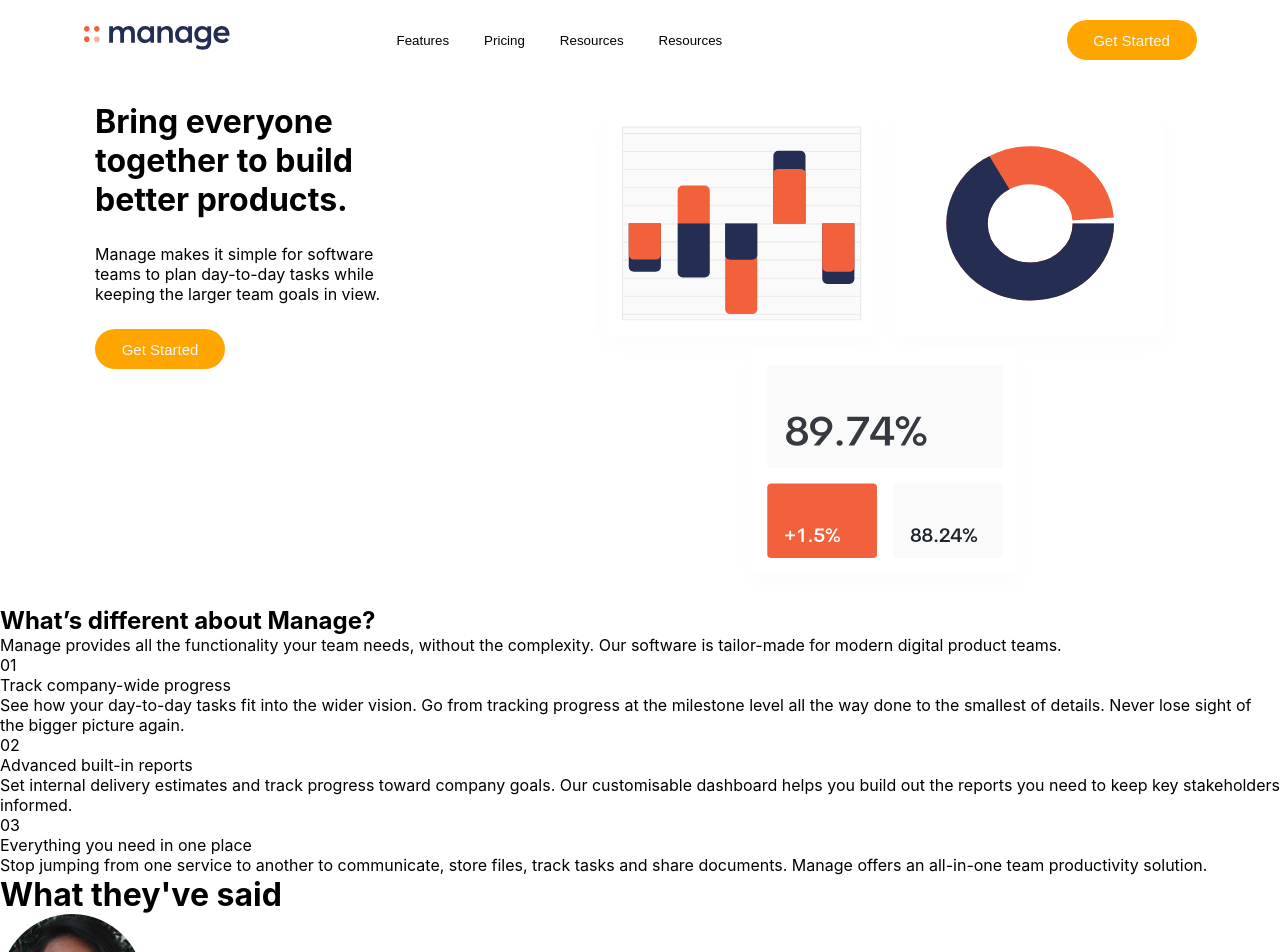
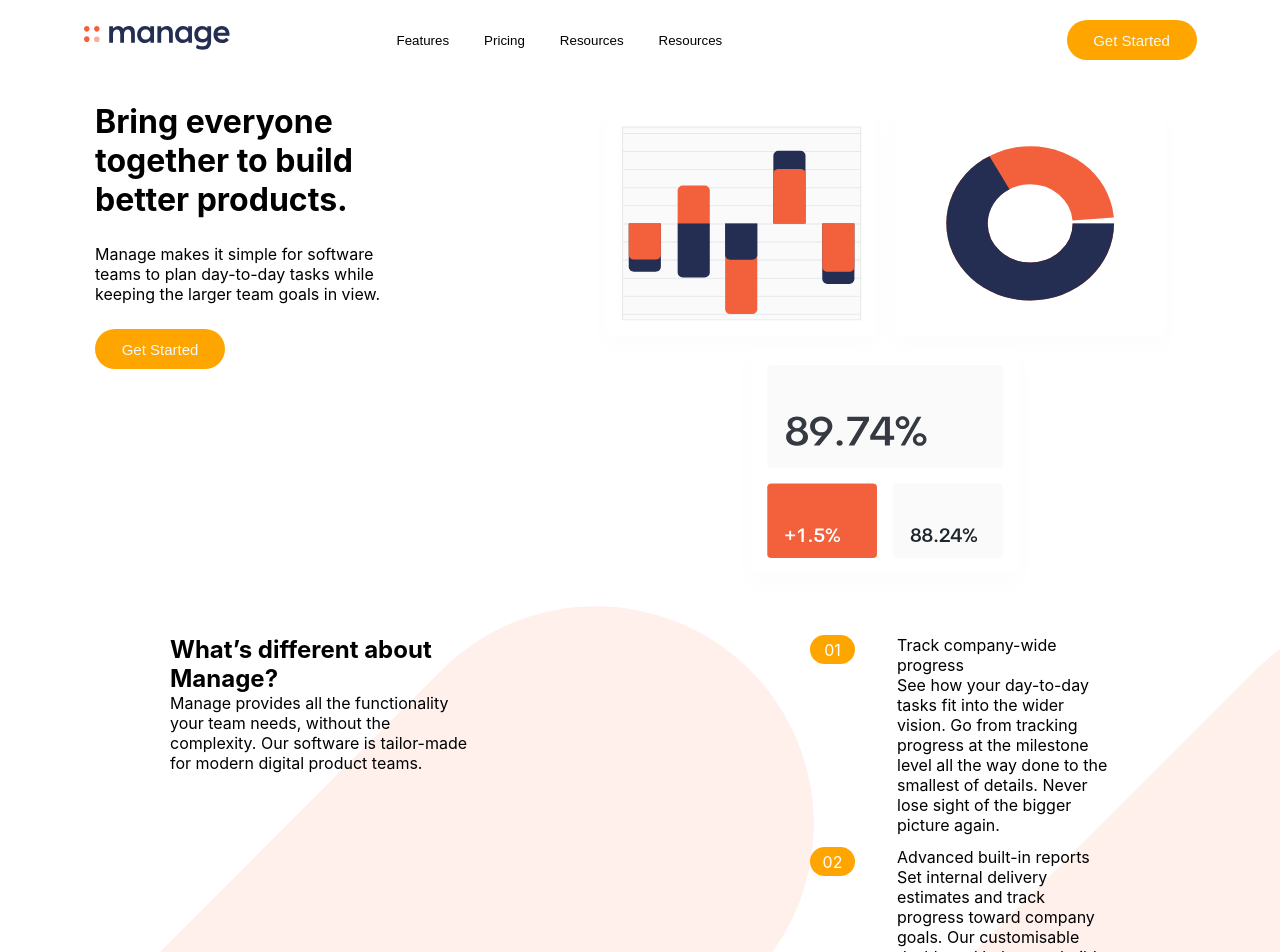
Before and after one commit to jyotirmoy-sinhababu/manage-landing-page, a React (Create React App) app: page / in a window 1280 px wide. Shown: the top 952 px of the page. Built offline with nearby package versions, Linux system fonts and the light colour scheme.

Commit message:
style added to pageCnt

```diff
--- a/src/components/pageCnt/PageCnt.jsx
+++ b/src/components/pageCnt/PageCnt.jsx
@@ -1,9 +1,11 @@
 import React from 'react';
+
+import './pageCntStyle.css';
 
 const PageCnt = () => {
   return (
-    <div>
-      <div>
+    <div className='pageCnt-main-cnt'>
+      <div className='pageCnt-first-cnt'>
         <h2>What’s different about Manage?</h2>
         <p>
           Manage provides all the functionality your team needs, without the
@@ -11,14 +13,16 @@ const PageCnt = () => {
           teams.{' '}
         </p>
       </div>
-      <div>
-        <div>
-          <div>
+      <div className='pageCnt-second-cnt'>
+        <div className='pageCnt-second-txtCnt'>
+          <div className='pageCnt-second-txt-numTxt'>
             <p>01</p>
           </div>
-          <div>
-            <p>Track company-wide progress</p>
-            <p>
+          <div className='pageCnt-second-txt-data'>
+            <p className='pageCnt-second-txt-paraOne'>
+              Track company-wide progress
+            </p>
+            <p className='pageCnt-second-txt-paraTwo'>
               {' '}
               See how your day-to-day tasks fit into the wider vision. Go from
               tracking progress at the milestone level all the way done to the
@@ -26,26 +30,30 @@ const PageCnt = () => {
             </p>
           </div>
         </div>
-        <div>
-          <div>
+        <div className='pageCnt-second-txtCnt'>
+          <div className='pageCnt-second-txt-numTxt'>
             <p>02</p>
           </div>
-          <div>
-            <p>Advanced built-in reports</p>
-            <p>
+          <div className='pageCnt-second-txt-data'>
+            <p className='pageCnt-second-txt-paraOne'>
+              Advanced built-in reports
+            </p>
+            <p className='pageCnt-second-txt-paraTwo'>
               Set internal delivery estimates and track progress toward company
               goals. Our customisable dashboard helps you build out the reports
               you need to keep key stakeholders informed.
             </p>
           </div>
         </div>
-        <div>
+        <div className='pageCnt-second-txtCnt'>
           <div>
-            <p>03</p>
+            <p className='pageCnt-second-txt-numTxt'>03</p>
           </div>
           <div>
-            <p>Everything you need in one place</p>
-            <p>
+            <p className='pageCnt-second-txt-paraOne'>
+              Everything you need in one place
+            </p>
+            <p className='pageCnt-second-txt-paraTwo'>
               Stop jumping from one service to another to communicate, store
               files, track tasks and share documents. Manage offers an
               all-in-one team productivity solution.
--- /dev/null
+++ b/src/components/pageCnt/pageCntStyle.css
@@ -0,0 +1,40 @@
+.pageCnt-main-cnt {
+  display: flex;
+  flex-wrap: wrap;
+  justify-content: space-around;
+  padding-top: 29px;
+  background-image: url(../../assests/img/bg-tablet-pattern.svg);
+}
+
+.pageCnt-first-cnt {
+  width: 300px;
+  height: 350px;
+}
+
+.pageCnt-second-cnt {
+  width: 300px;
+  height: 550px;
+}
+
+.pageCnt-second-cnt {
+  display: flex;
+  flex-direction: column;
+  gap: 12px;
+}
+
+.pageCnt-second-txtCnt {
+  display: flex;
+  width: 300px;
+  gap: 42px;
+}
+
+.pageCnt-second-txt-numTxt {
+  display: flex;
+  justify-content: center;
+  align-items: center;
+  height: 29px;
+  background-color: orange;
+  min-width: 45px;
+  border-radius: 70px;
+  color: white;
+}
--- a/src/pages/landingPage/LandingPage.jsx
+++ b/src/pages/landingPage/LandingPage.jsx
@@ -1,4 +1,6 @@
 import React from 'react';
+
+import './landingStyle.css';
 
 import Nav from '../../components/nav/Nav';
 import PageIntro from '../../components/introCnt/PageIntro';
```
Also changed, not shown: src/assests/img/bg-tablet-pattern.svg (added), src/pages/landingPage/landingStyle.css (added).
